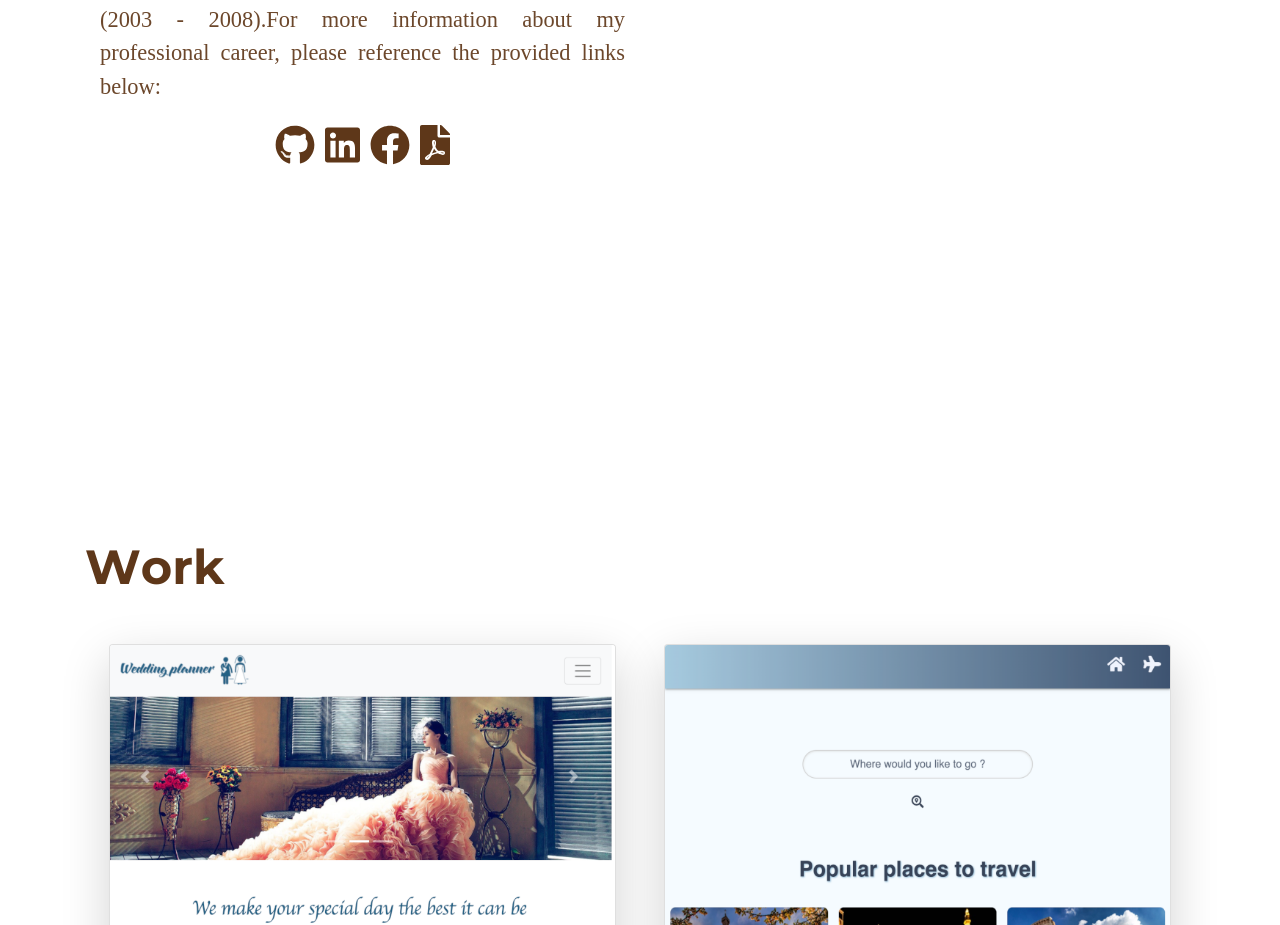
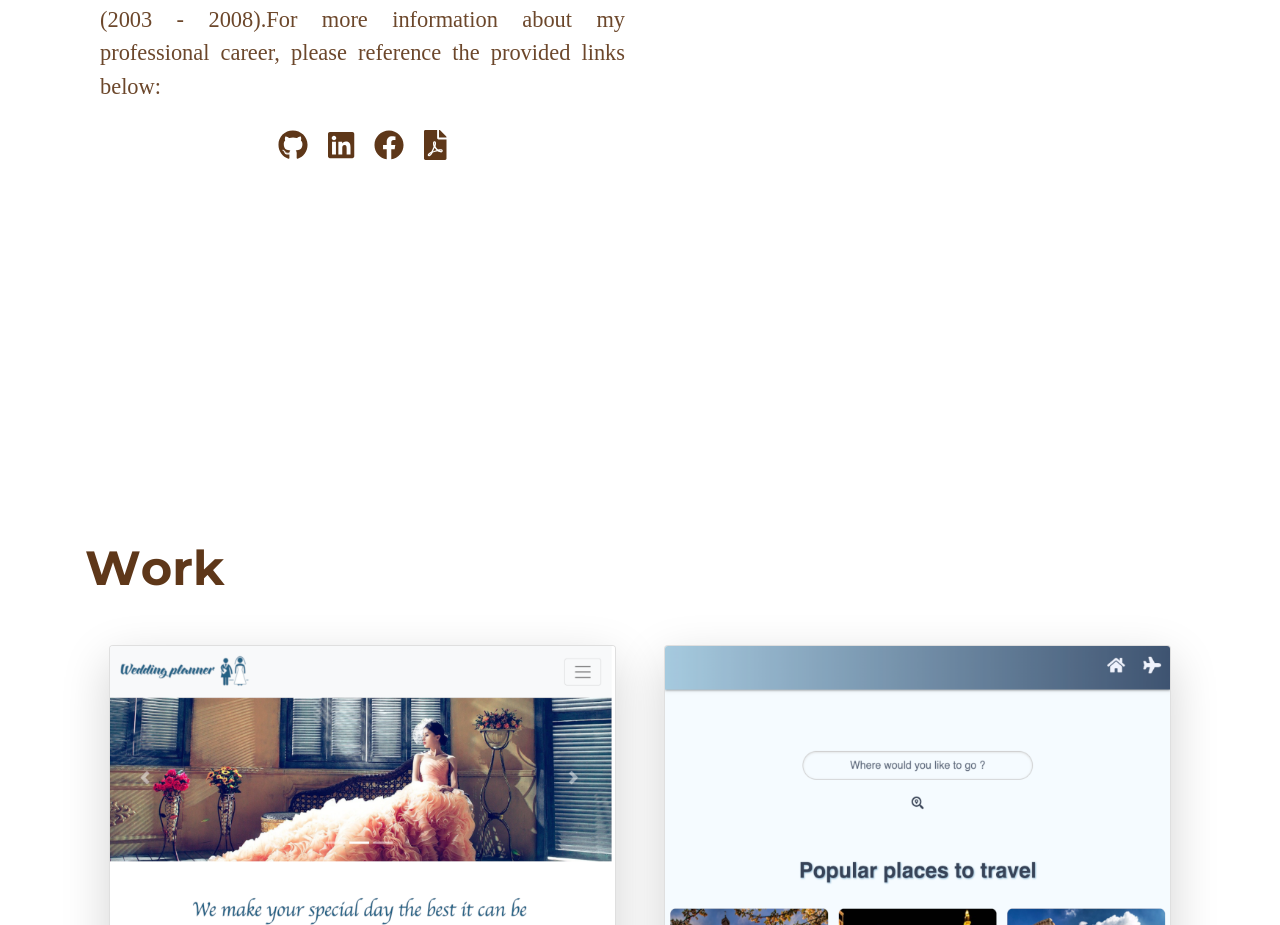
Before and after one commit to ystamaritq/react-portfolio, a React (Create React App) app: page / in a window 1280 px wide. Shown: the part 1567-2492 px from the top of the page. Built offline with nearby package versions, Linux system fonts and the light colour scheme.

Commit message:
added margin between icons

```diff
--- a/src/components/About.js
+++ b/src/components/About.js
@@ -49,7 +49,7 @@ const About = () => {
 							<a href="https://github.com/ystamaritq" target="_blank">
 								<FontAwesomeIcon
 									icon={faGithub}
-									style={{ color: "#5E3719", margin: "5px", fontSize: "40px" }}
+									style={{ color: "#5E3719", margin: "10px", fontSize: "30px" }}
 								/>
 							</a>
 							<a
@@ -58,7 +58,7 @@ const About = () => {
 							>
 								<FontAwesomeIcon
 									icon={faLinkedin}
-									style={{ color: "#5E3719", margin: "5px", fontSize: "40px" }}
+									style={{ color: "#5E3719", margin: "10px", fontSize: "30px" }}
 								/>
 							</a>
 							<a href="https://www.facebook.com/yadira.tamarit" target="_blank">
@@ -66,8 +66,8 @@ const About = () => {
 									icon={faFacebook}
 									style={{
 										color: "#5E3719",
-										margin: "5px",
-										fontSize: "40px",
+										margin: "10px",
+										fontSize: "30px",
 									}}
 								/>
 							</a>
@@ -79,8 +79,8 @@ const About = () => {
 									icon={faFilePdf}
 									style={{
 										color: "#5E3719",
-										margin: "5px",
-										fontSize: "40px",
+										margin: "10px",
+										fontSize: "30px",
 									}}
 								/>
 							</a>
```
